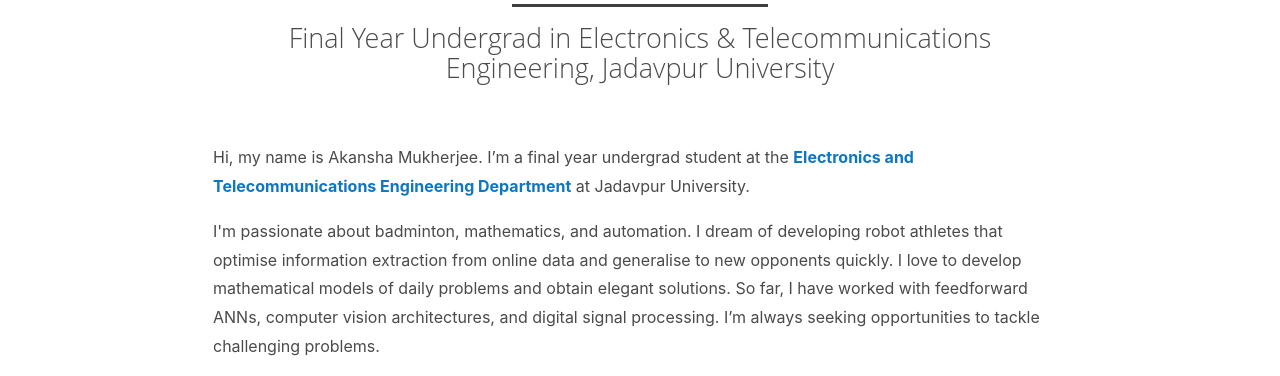
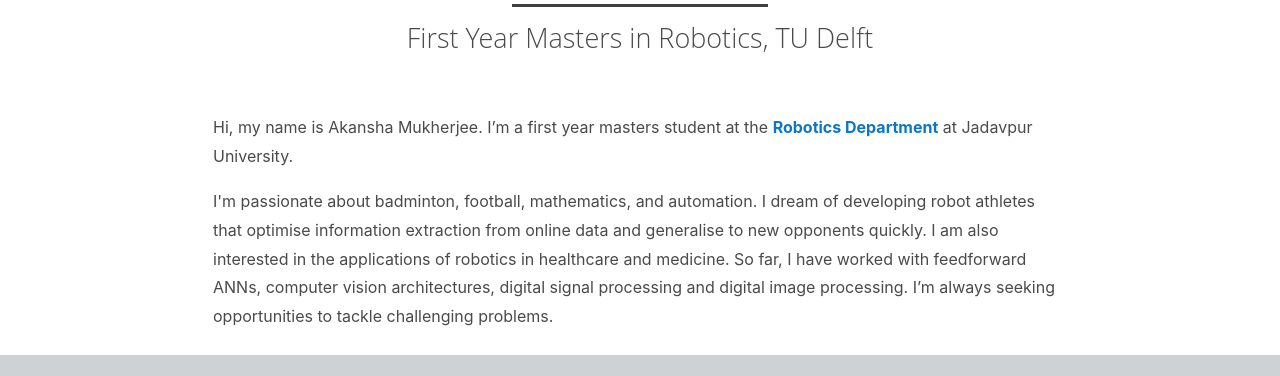
Before and after one commit to akansha2001/akansha2001.github.io, a plain HTML site: page index.html in a window 1280 px wide. Shown: the part 523-899 px from the top of the page. Drawn offline with nearby package versions, Linux system fonts and the light colour scheme; a script that the page names is missing.

Commit message:
Update index.html

```diff
--- a/index.html
+++ b/index.html
@@ -362,7 +362,7 @@
 
 <p class="title3">Akansha Mukherjee</p>
 <center><hr class="hor123" /></center>
-<p class="title2">Final Year Undergrad in Electronics & Telecommunications Engineering, Jadavpur University</p>
+<p class="title2">First Year Masters in Robotics, TU Delft</p>
 
 <style>
 .title4 {
@@ -393,17 +393,18 @@
 }
 </style>
 
-<p>Hi, my name is Akansha Mukherjee. I’m a final year undergrad student at the <a href="http://www.jaduniv.edu.in/view_department.php?deptid=84" title="ETCE Homepage">Electronics and Telecommunications Engineering Department</a> at Jadavpur University.
+<p>Hi, my name is Akansha Mukherjee. I’m a first year masters student at the <a href="https://www.tudelft.nl/onderwijs/opleidingen/masters/robotics/msc-robotics" title="Robotics Homepage">Robotics Department</a> at Jadavpur University.
 </p>
 
-<p>I'm passionate about badminton, mathematics, and automation.
+<p>I'm passionate about badminton, football, mathematics, and automation.
 
-I dream of developing robot athletes that optimise information extraction from online data and generalise to new opponents quickly.
+I dream of developing robot athletes that optimise information extraction from online data and generalise to new opponents quickly. I am also interested in the applications of robotics in healthcare and medicine.
 
-I love to develop mathematical models of daily problems and obtain elegant solutions. So far, I have worked with feedforward ANNs, computer vision architectures, and digital signal processing.
+So far, I have worked with feedforward ANNs, computer vision architectures, digital signal processing and digital image processing.
 
 I’m always seeking opportunities to tackle challenging problems.
 </p>
+
 
 
 
```
